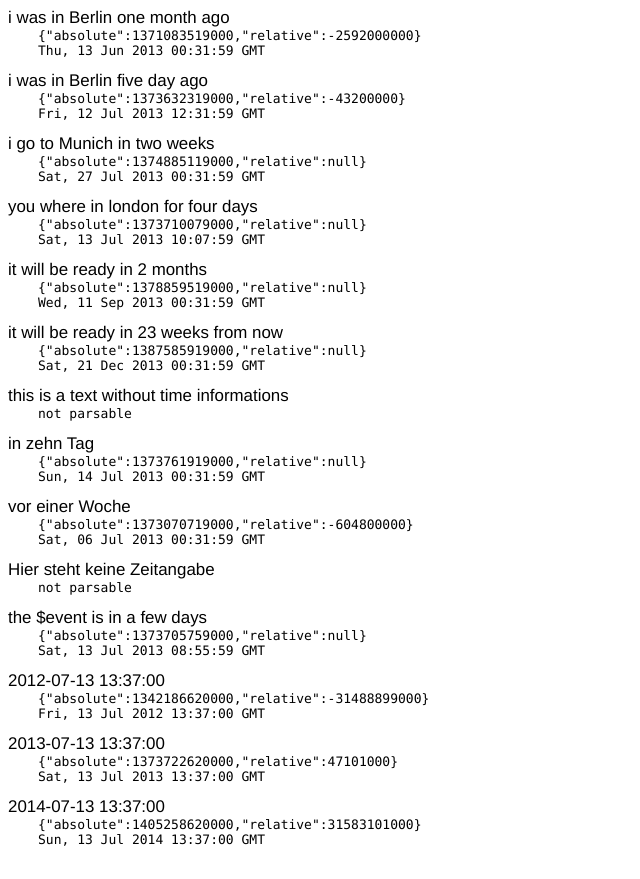
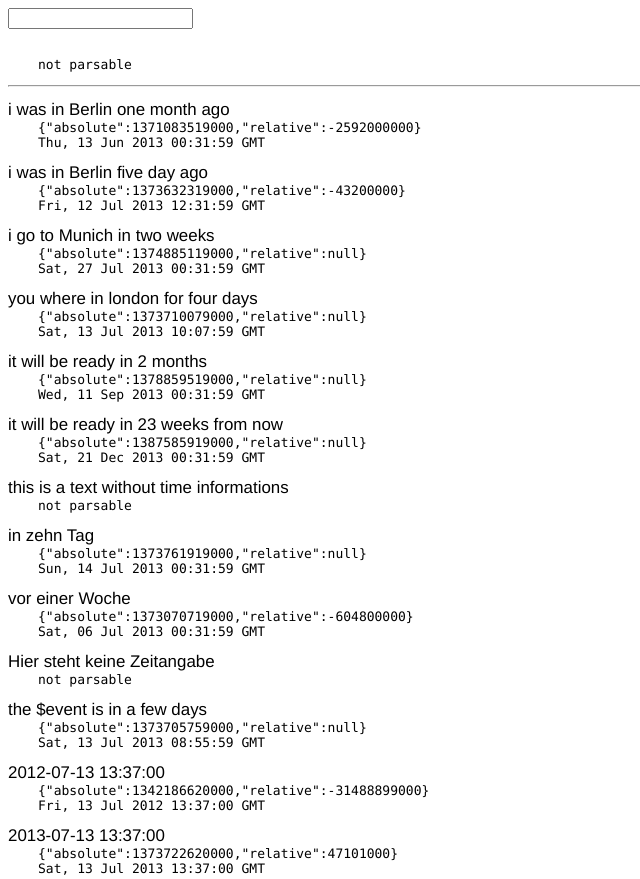
Before and after one commit to SimonWaldherr/parseTime.js, a plain HTML site: page index.html in a window 1280 px wide. Shown: the top 879 px of the page, without its empty margins (0-640 px from the left). Drawn offline with Linux system fonts and the light colour scheme.

Commit message:
better demo (with input)

```diff
--- a/index.html
+++ b/index.html
@@ -17,9 +17,25 @@
         }
       }
     };
+    function demo () {
+      var ret = '',
+        ele = document.getElementById('ret'),
+        inp = document.getElementById('inp').value,
+        now = new Date().getTime(),
+        retvalue = parseTime(inp, now);
+        if (retvalue !== undefined) {
+          ret += JSON.stringify(retvalue);
+          ret += '<br/> ' + new Date(retvalue.absolute).toUTCString();
+        } else {
+          ret += 'not parsable';
+        }
+        ele.innerHTML = ret;
+    }
   </script>
 </head>
 <body>
+  <input id="inp" onkeyup="demo()" type="text"><p id="ret"></p>
+  <hr/>
   <p><span>i was in Berlin one month ago<span></p>
   <p><span>i was in Berlin five day ago<span></p>
   <p><span>i go to Munich in two weeks<span></p>
```
